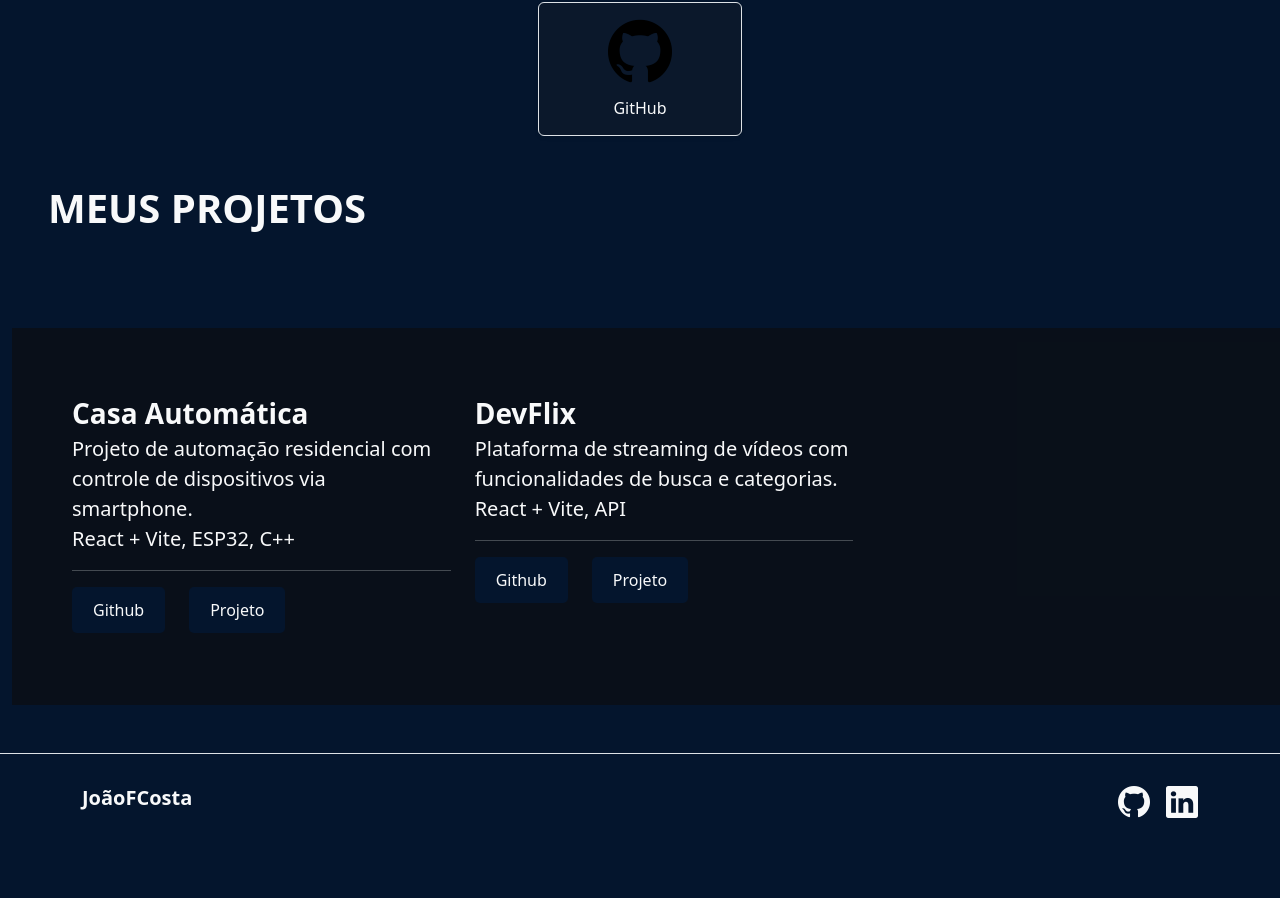
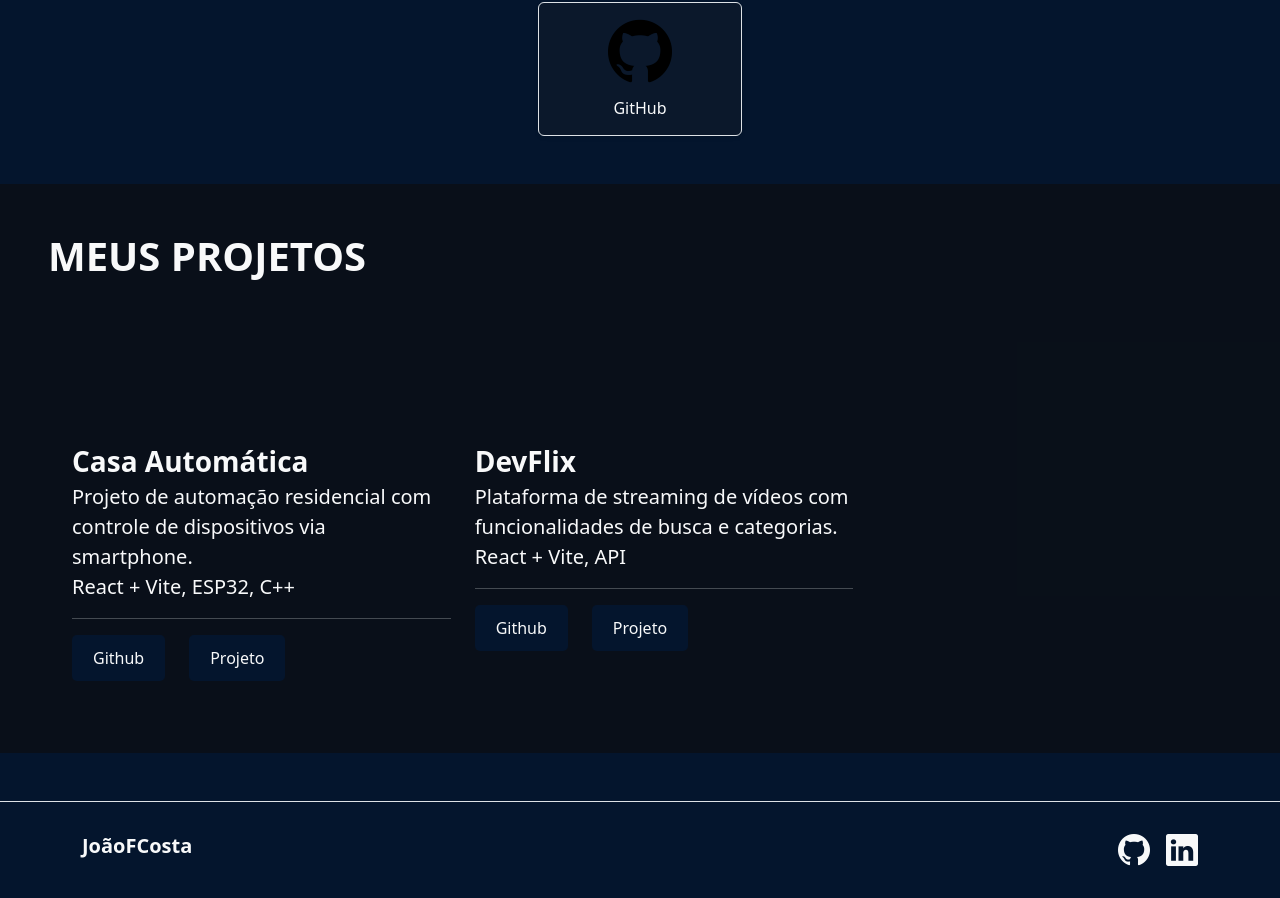
Before and after one commit to JoaoFCosta/Portfolio, a React (Vite) app: page / in a window 1280 px wide. Shown: the part 1691-2589 px from the top of the page. Before the commit the page ends 2541 px from the top, so only its background shows below. Built offline with nearby package versions, Linux system fonts and the light colour scheme.

Commit message:
Ajustando cores

```diff
--- a/src/components/Projects.jsx
+++ b/src/components/Projects.jsx
@@ -21,13 +21,13 @@ const Projects = () => {
   ];
 
   return (
-    <div>
+    <div className="cardBg mt-5">
       <h2 className="text-start mb-5 fw-bolder text-light fs-1 text-uppercase p-5">
         Meus projetos
       </h2>
       <section className="my-5 overflow-hidden" id="projetos">
         <div className="row align-items-center text-light">
-          <div className="cardBg p-5 row mx-4">
+          <div className="p-5 row mx-4">
             {projetos.map((projeto, index) => (
               <div key={index} className="col-md-4 mb-4">
                 <div className="cardBody my-3">
```
